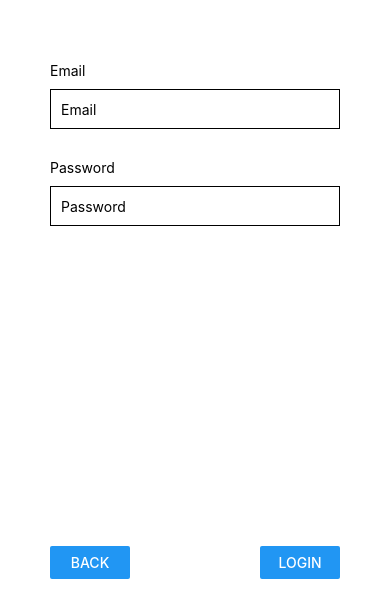
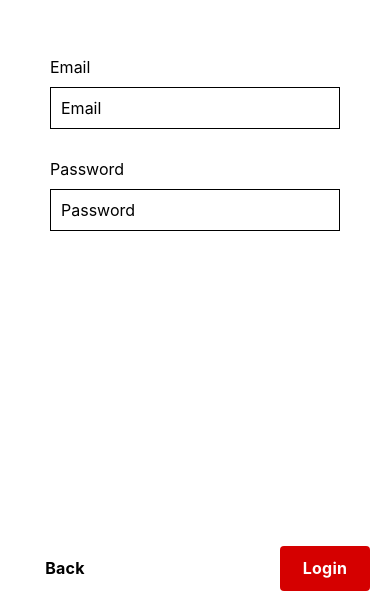
Before and after one commit to DevanTurtle7/WUPHF-Weather, a React Native app: screen /LoginPage in a window 390 px wide. Shown: the part 228-844 px from the top of the page. Built offline with nearby package versions, Linux system fonts and the light colour scheme.

Commit message:
updated styling

```diff
--- /dev/null
+++ b/components/Button.jsx
@@ -0,0 +1,31 @@
+import React from 'react';
+import { Text, StyleSheet, Pressable } from 'react-native';
+
+export default function Button(props) {
+    const { onPress, title = 'Save', color = 'black', textColor = 'white' } = props;
+
+    const styles = StyleSheet.create({
+        button: {
+            alignItems: 'center',
+            justifyContent: 'center',
+            paddingVertical: 12,
+            paddingHorizontal: 24,
+            borderRadius: 4,
+            elevation: 3,
+            backgroundColor: color,
+        },
+        text: {
+            fontSize: 16,
+            lineHeight: 21,
+            fontWeight: 'bold',
+            letterSpacing: 0.25,
+            color: textColor,
+        },
+    });
+
+    return (
+        <Pressable style={styles.button} onPress={onPress}>
+            <Text style={styles.text}>{title}</Text>
+        </Pressable>
+    );
+}
--- /dev/null
+++ b/components/TextButton.jsx
@@ -0,0 +1,28 @@
+import React from 'react';
+import { Text, StyleSheet, Pressable } from 'react-native';
+
+export default function Button(props) {
+    const { onPress, title = 'Save', textColor = 'black' } = props;
+
+    const styles = StyleSheet.create({
+        button: {
+            alignItems: 'center',
+            justifyContent: 'center',
+            paddingVertical: 12,
+            paddingHorizontal: 24,
+        },
+        text: {
+            fontSize: 16,
+            lineHeight: 21,
+            fontWeight: 'bold',
+            letterSpacing: 0.25,
+            color: textColor,
+        },
+    });
+
+    return (
+        <Pressable style={styles.button} onPress={onPress}>
+            <Text style={styles.text}>{title}</Text>
+        </Pressable>
+    );
+}
--- a/pages/LandingPage.jsx
+++ b/pages/LandingPage.jsx
@@ -1,7 +1,9 @@
-import { StatusBar } from 'expo-status-bar';
-import { StyleSheet, Text, View, Button } from 'react-native';
+import { StyleSheet, Text, View } from 'react-native';
 
-function LandingPage({navigation}) {
+import Button from '../components/Button';
+import TextButton from '../components/TextButton';
+
+function LandingPage({ navigation }) {
     const loginPressed = () => {
         navigation.navigate("LoginPage")
     }
@@ -12,21 +14,20 @@ function LandingPage({navigation}) {
 
     return (
         <View style={styles.container}>
-            <StatusBar style="auto" />
-
-            <Text>WUPHF Weather</Text>
+            <Text style={styles.text}>WUPHF Weather</Text>
 
             <View style={styles.button}>
                 <Button
                     onPress={loginPressed}
-                    title="Login"
-                />
+                    color="#D50000"
+                    title="Login" />
             </View>
+
             <View style={styles.button}>
                 <Button
                     onPress={signUpPressed}
-                    title="Sign Up"
-                />
+                    color="#D50000"
+                    title="Sign Up" />
             </View>
         </View>
     );
@@ -40,7 +41,13 @@ const styles = StyleSheet.create({
         justifyContent: 'center',
     },
     button: {
-        margin: 10
+        margin: 5,
+        width: 110
+    },
+    text: {
+        fontSize: 36,
+        fontWeight: "700",
+        marginBottom: 100
     }
 });
 
--- a/pages/LoginPage.jsx
+++ b/pages/LoginPage.jsx
@@ -1,5 +1,8 @@
-import { StyleSheet, Text, View, TextInput, Button } from 'react-native';
+import { StyleSheet, Text, View, TextInput } from 'react-native';
 import { useState } from 'react';
+
+import Button from '../components/Button';
+import TextButton from '../components/TextButton';
 
 function LoginPage({ navigation }) {
     const [email, setEmail] = useState("")
@@ -16,14 +19,14 @@ function LoginPage({ navigation }) {
     return (
         <View style={styles.background}>
             <View style={styles.container}>
-                <Text>Email</Text>
+                <Text style={styles.label}>Email</Text>
                 <TextInput
                     style={styles.input}
                     textContentType='emailAddress'
                     placeholder='Email'
                     onChangeText={setEmail} />
 
-                <Text>Password</Text>
+                <Text style={styles.label}>Password</Text>
                 <TextInput
                     style={styles.input}
                     secureTextEntry
@@ -35,7 +38,7 @@ function LoginPage({ navigation }) {
             <View style={styles.footer}>
                 <View style={styles.footerRow}>
                     <View style={styles.button}>
-                        <Button
+                        <TextButton
                             title="Back"
                             onPress={backButtonPressed} />
                     </View>
@@ -43,6 +46,7 @@ function LoginPage({ navigation }) {
                     <View style={styles.button}>
                         <Button
                             title="Login"
+                            color="#D50000"
                             onPress={loginButtonPressed} />
                     </View>
                 </View>
@@ -62,11 +66,11 @@ const styles = StyleSheet.create({
         marginHorizontal: 50
     },
     input: {
-        height: 40,
         borderWidth: 1,
         padding: 10,
         marginTop: 10,
         marginBottom: 30,
+        fontSize: 16
     },
     footer: {
         height: 70,
@@ -75,10 +79,13 @@ const styles = StyleSheet.create({
         flex: 1,
         justifyContent: 'space-between',
         flexDirection: 'row',
-        marginHorizontal: 50,
+        marginHorizontal: 20,
     },
     button: {
-        width: 80
+        width: 90
+    },
+    label: {
+        fontSize: 16
     }
 });
 
--- a/pages/SignUpPage.jsx
+++ b/pages/SignUpPage.jsx
@@ -1,6 +1,9 @@
-import { StyleSheet, Text, View, TextInput, Button } from 'react-native';
+import { StyleSheet, Text, View, TextInput } from 'react-native';
 import { useState } from 'react';
 import * as Location from 'expo-location';
+
+import Button from '../components/Button';
+import TextButton from '../components/TextButton';
 
 function SignUpPage({ navigation }) {
     const [email, setEmail] = useState("")
@@ -26,21 +29,21 @@ function SignUpPage({ navigation }) {
     return (
         <View style={styles.background}>
             <View style={styles.container}>
-                <Text>Email</Text>
+                <Text style={styles.label}>Email</Text>
                 <TextInput
                     style={styles.input}
                     textContentType='emailAddress'
                     placeholder='Email'
                     onChangeText={setEmail} />
 
-                <Text>Phone</Text>
+                <Text style={styles.label}>Phone</Text>
                 <TextInput
                     style={styles.input}
                     textContentType='telephoneNumber'
                     placeholder='Phone'
                     onChangeText={setPhone} />
 
-                <Text>Password</Text>
+                <Text style={styles.label}>Password</Text>
                 <TextInput
                     style={styles.input}
                     secureTextEntry
@@ -52,7 +55,7 @@ function SignUpPage({ navigation }) {
             <View style={styles.footer}>
                 <View style={styles.footerRow}>
                     <View style={styles.button}>
-                        <Button
+                        <TextButton
                             title="Back"
                             onPress={backButtonPressed} />
                     </View>
@@ -60,6 +63,7 @@ function SignUpPage({ navigation }) {
                     <View style={styles.button}>
                         <Button
                             title="Next"
+                            color="#D50000"
                             onPress={nextButtonPressed} />
                     </View>
                 </View>
@@ -79,11 +83,11 @@ const styles = StyleSheet.create({
         marginHorizontal: 50
     },
     input: {
-        height: 40,
         borderWidth: 1,
         padding: 10,
         marginTop: 10,
         marginBottom: 30,
+        fontSize: 16
     },
     footer: {
         height: 70,
@@ -92,10 +96,13 @@ const styles = StyleSheet.create({
         flex: 1,
         justifyContent: 'space-between',
         flexDirection: 'row',
-        marginHorizontal: 50,
+        marginHorizontal: 20,
     },
     button: {
-        width: 80
+        width: 90
+    },
+    label: {
+        fontSize: 16
     }
 });
 
```
